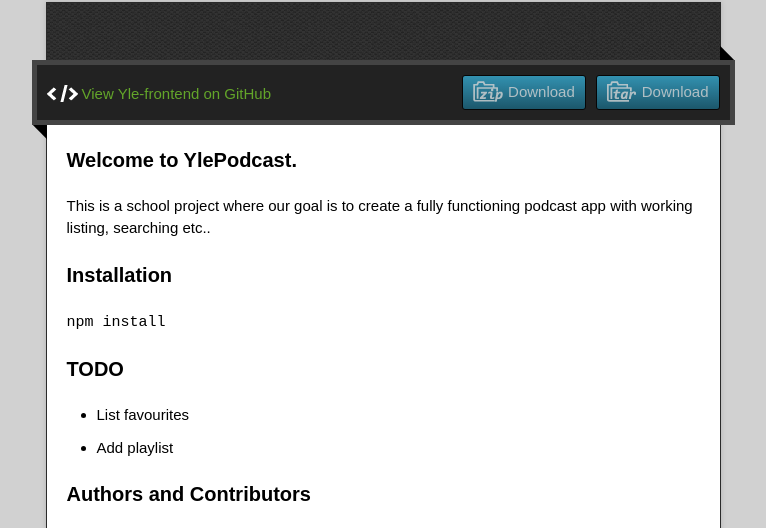
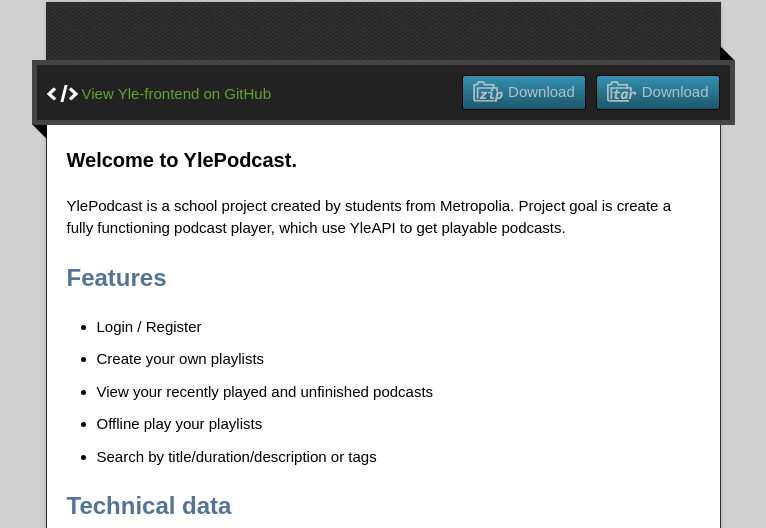
Before and after one commit to arto-heino/yle-frontend, a plain HTML site: page index.html in a window 1280 px wide. Shown: the part 128-656 px from the top of the page, without its empty margins (257-1023 px from the left). Drawn offline with nearby package versions, Linux system fonts and the light colour scheme.

```diff
--- a/index.html
+++ b/index.html
@@ -39,20 +39,23 @@
           <h3>
 <a id="welcome-to-ylepodcast" class="anchor" href="#welcome-to-ylepodcast" aria-hidden="true"><span aria-hidden="true" class="octicon octicon-link"></span></a>Welcome to YlePodcast.</h3>
 
-<p>This is a school project where our goal is to create a fully functioning podcast app with working listing, searching etc..</p>
+<p>YlePodcast is a school project created by students from Metropolia. Project goal is create a fully functioning podcast player, which use YleAPI to get playable podcasts.</p>
 
-<h3>
-<a id="installation" class="anchor" href="#installation" aria-hidden="true"><span aria-hidden="true" class="octicon octicon-link"></span></a>Installation</h3>
-
-<p><code>npm install</code></p>
-
-<h3>
-<a id="todo" class="anchor" href="#todo" aria-hidden="true"><span aria-hidden="true" class="octicon octicon-link"></span></a>TODO</h3>
+<h2>
+<a id="features" class="anchor" href="#features" aria-hidden="true"><span aria-hidden="true" class="octicon octicon-link"></span></a>Features</h2>
 
 <ul>
-<li>List favourites</li>
-<li>Add playlist</li>
+<li>Login / Register</li>
+<li>Create your own playlists</li>
+<li>View your recently played and unfinished podcasts</li>
+<li>Offline play your playlists</li>
+<li>Search by title/duration/description or tags</li>
 </ul>
+
+<h2>
+<a id="technical-data" class="anchor" href="#technical-data" aria-hidden="true"><span aria-hidden="true" class="octicon octicon-link"></span></a>Technical data</h2>
+
+<p>YlePodcast is programmed using Swift3 on the front-end (iPhone) and Node.JS on the backend. Podcasts are parsed from YleAPI using Alamofire framework. We are also adding lots of information from podcasts to CoreData to keep the app loading time small and speeding up the search functions. The podcasts are loaded asynchronously, to keep the app as fast as possible the first time you start the app.</p>
 
 <h3>
 <a id="authors-and-contributors" class="anchor" href="#authors-and-contributors" aria-hidden="true"><span aria-hidden="true" class="octicon octicon-link"></span></a>Authors and Contributors</h3>
--- a/params.json
+++ b/params.json
@@ -1,6 +1,6 @@
 {
   "name": "Yle-frontend",
   "tagline": "",
-  "body": "### Welcome to YlePodcast.\r\nThis is a school project where our goal is to create a fully functioning podcast app with working listing, searching etc..\r\n\r\n### Installation\r\n`npm install`\r\n\r\n### TODO\r\n- List favourites\r\n- Add playlist\r\n\r\n### Authors and Contributors\r\nMilos Berka (@melguu), Carla Miettinen (@CarlaMiettinen)\r\n",
+  "body": "### Welcome to YlePodcast.\r\nYlePodcast is a school project created by students from Metropolia. Project goal is create a fully functioning podcast player, which use YleAPI to get playable podcasts.\r\n\r\n## Features\r\n- Login / Register\r\n- Create your own playlists\r\n- View your recently played and unfinished podcasts\r\n- Offline play your playlists\r\n- Search by title/duration/description or tags\r\n\r\n## Technical data\r\nYlePodcast is programmed using Swift3 on the front-end (iPhone) and Node.JS on the backend. Podcasts are parsed from YleAPI using Alamofire framework. We are also adding lots of information from podcasts to CoreData to keep the app loading time small and speeding up the search functions. The podcasts are loaded asynchronously, to keep the app as fast as possible the first time you start the app.\r\n\r\n### Authors and Contributors\r\nMilos Berka (@melguu), Carla Miettinen (@CarlaMiettinen)\r\n",
   "note": "Don't delete this file! It's used internally to help with page regeneration."
 }
```
